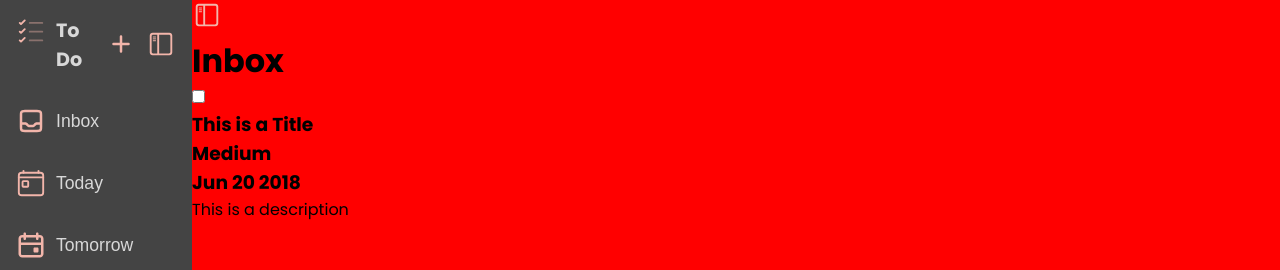
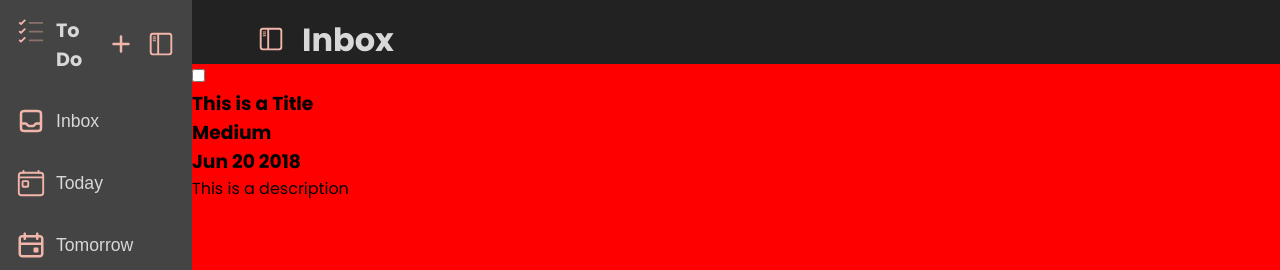
Before and after one commit to AndrewC145/To-Do-List, a website built with webpack: page dist/index.html in a window 1280 px wide. Shown: the top 270 px of the page. Built offline with nearby package versions, Linux system fonts and the light colour scheme; files whose address does not match are found by name.

Commit message:
Created Main Header

```diff
--- a/dist/index.html
+++ b/dist/index.html
@@ -53,8 +53,8 @@
       </div>
     </nav>
     <div class="main-container">
-      <header>
-        <img src="./svg/sidebar-2-layout-toggle-nav-navbar-svgrepo-com.svg" alt="Sidebar Icon">
+      <header class="main-header">
+        <button class="toggle-sidebar"><img src="./svg/sidebar-2-layout-toggle-nav-navbar-svgrepo-com.svg" alt="Sidebar Icon"></button>
         <h1 class="inboxName">Inbox</h1>
       </header>
       <div class="todoContainer">
--- a/dist/style.css
+++ b/dist/style.css
@@ -126,3 +126,20 @@ img {
   height: 30px;
   filter: brightness(0) saturate(100%) invert(88%) sepia(79%) saturate(3031%) hue-rotate(292deg) brightness(106%) contrast(90%);
 }
+
+.main-container {
+  display: flex;
+  flex-direction: column;
+  width: 85%;
+  height: 100vh;
+}
+
+.main-header {
+  display: flex;
+  align-items: center;
+  background-color: var(--app-color);
+  color: var(--primary-color);
+  padding-left: 4rem;
+  padding-top: 1rem;
+  gap: 1rem;
+}
```
